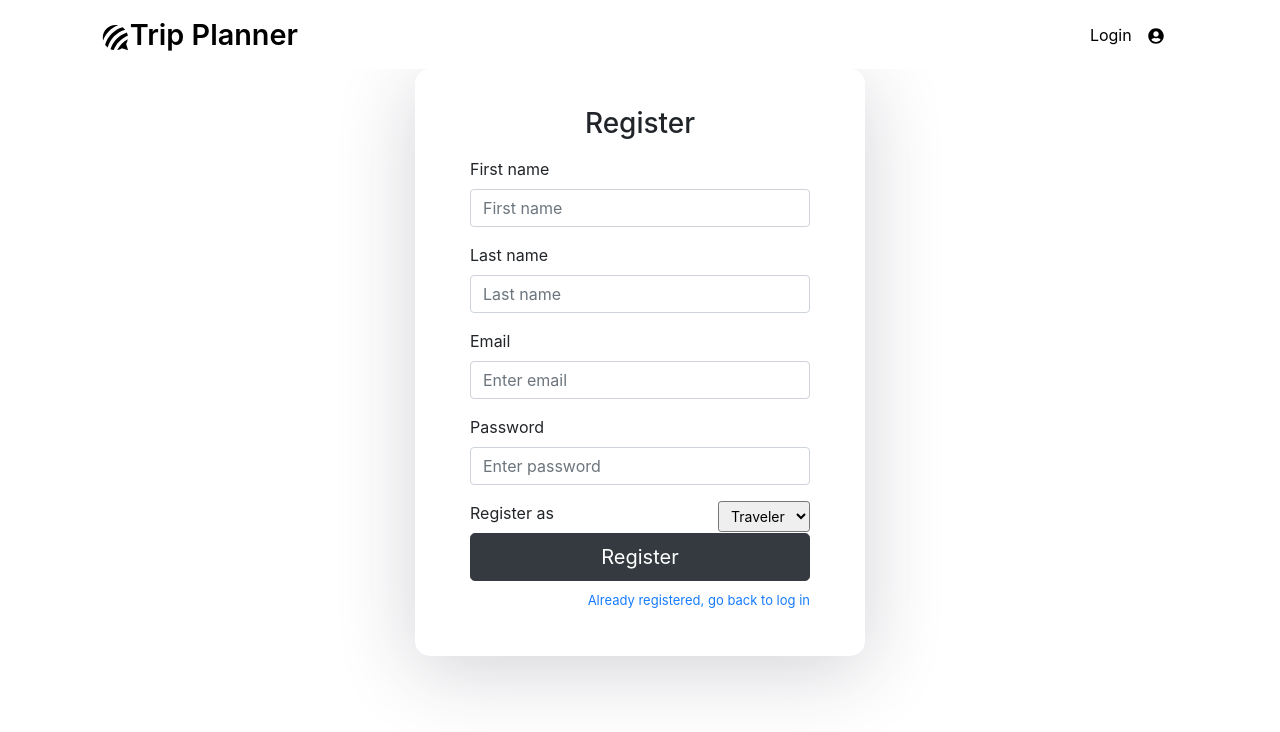
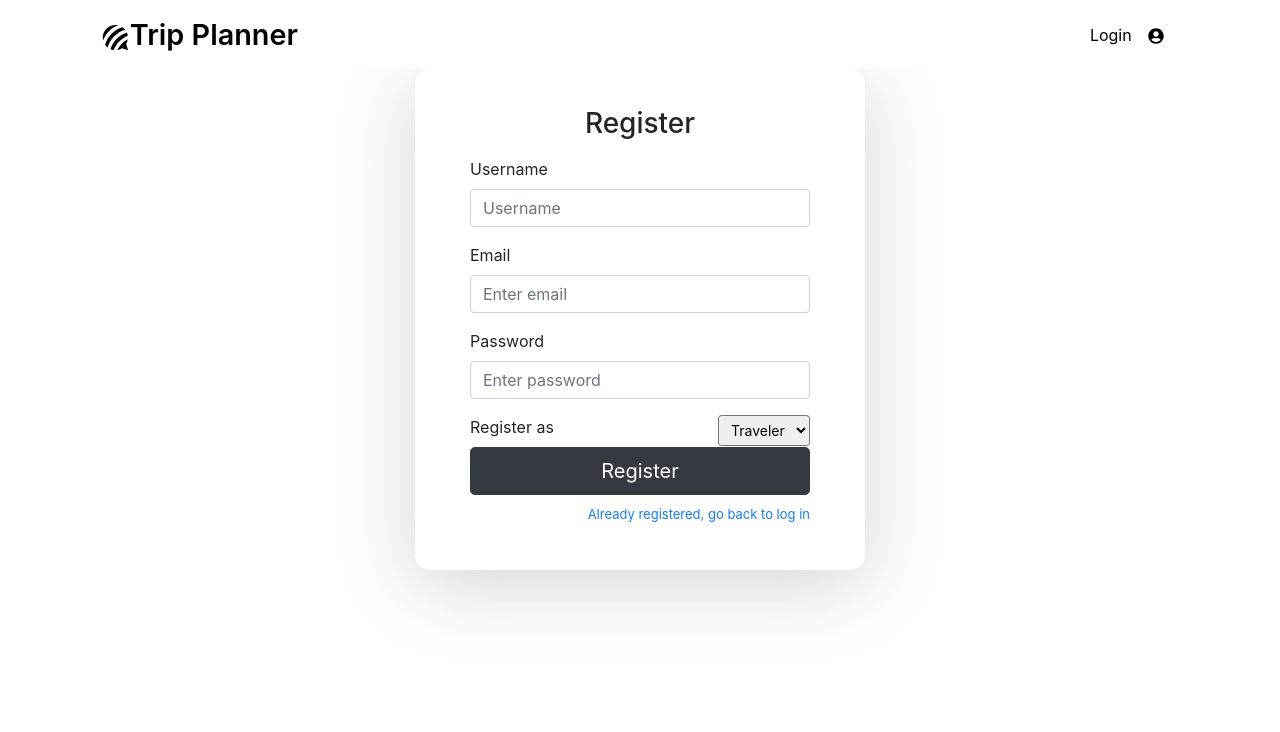
Before and after one commit to lulu814/TripPlanner, a React (Create React App) app in the folder frontend/: page /signup in a window 1280 px wide. Shown: the top 732 px of the page. Built offline with nearby package versions, Linux system fonts and the light colour scheme.

Commit message:
Update SignUpComponent.js

```diff
--- a/frontend/src/components/User/SignUpComponent.js
+++ b/frontend/src/components/User/SignUpComponent.js
@@ -5,8 +5,7 @@ import {message} from 'antd';
 
 export default class SignUp extends Component {
     state = {
-        fName: '',
-        lName: '',
+        username: '',
         email: '',
         password: '',
         role: 'Traveler'
@@ -15,8 +14,7 @@ export default class SignUp extends Component {
     handleClick = (e) => {
         e.preventDefault();
         const newUser = {
-            fName: this.state.fName,
-            lName: this.state.lName,
+            username: this.state.username,
             email: this.state.email,
             password: this.state.password,
             role: this.state.role
@@ -49,20 +47,11 @@ export default class SignUp extends Component {
                             <h3>Register</h3>
 
                             <div className="form-group">
-                                <label>First name</label>
+                                <label>Username</label>
                                 <input type="text"
                                        className="form-control"
-                                       placeholder="First name"
-                                       onChange={e => this.setState({fName: e.target.value})}
-                                />
-                            </div>
-
-                            <div className="form-group">
-                                <label>Last name</label>
-                                <input type="text"
-                                       className="form-control"
-                                       placeholder="Last name"
-                                       onChange={e => this.setState({lName: e.target.value})}
+                                       placeholder="Username"
+                                       onChange={e => this.setState({username: e.target.value})}
                                 />
                             </div>
 
```
